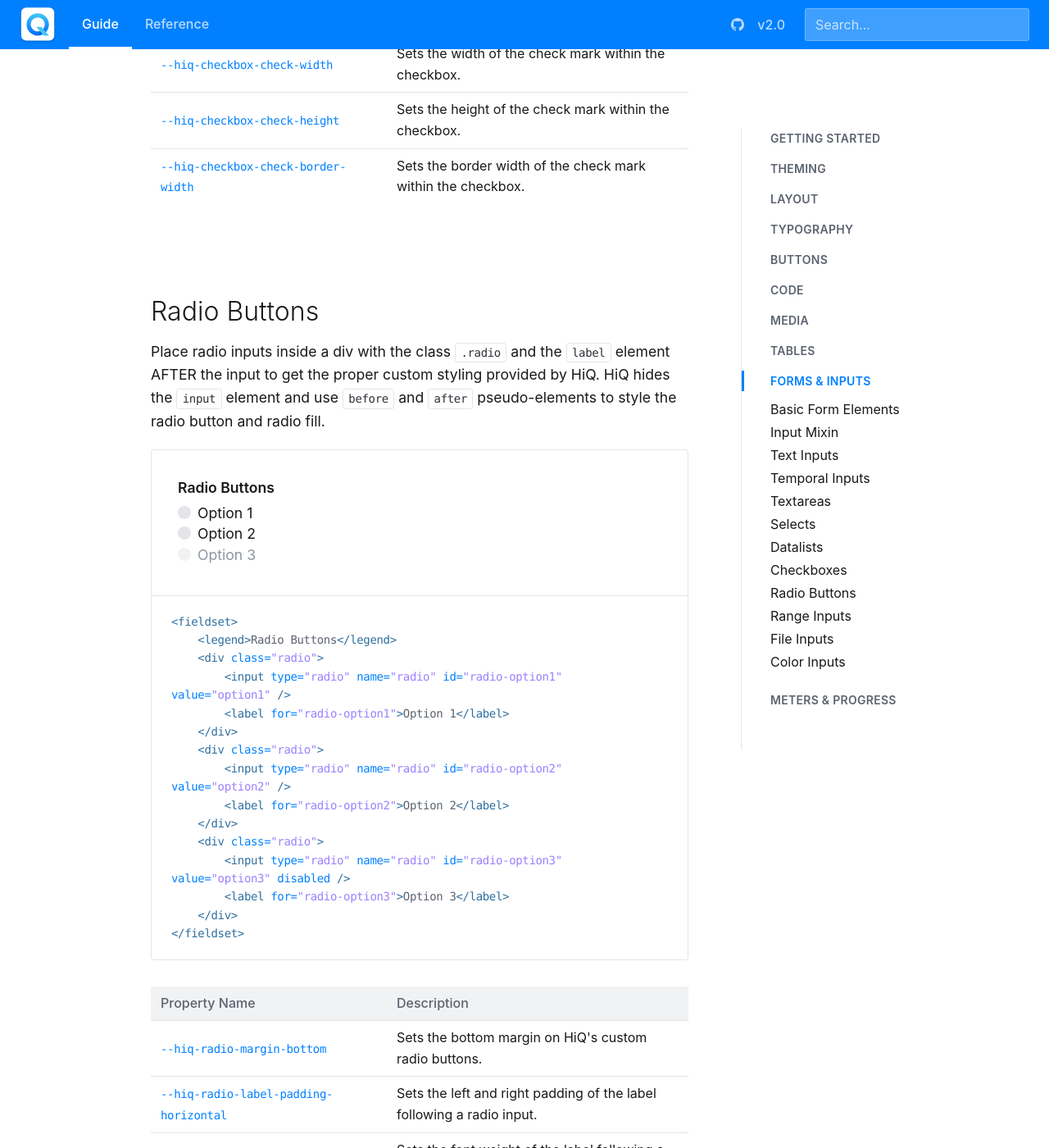
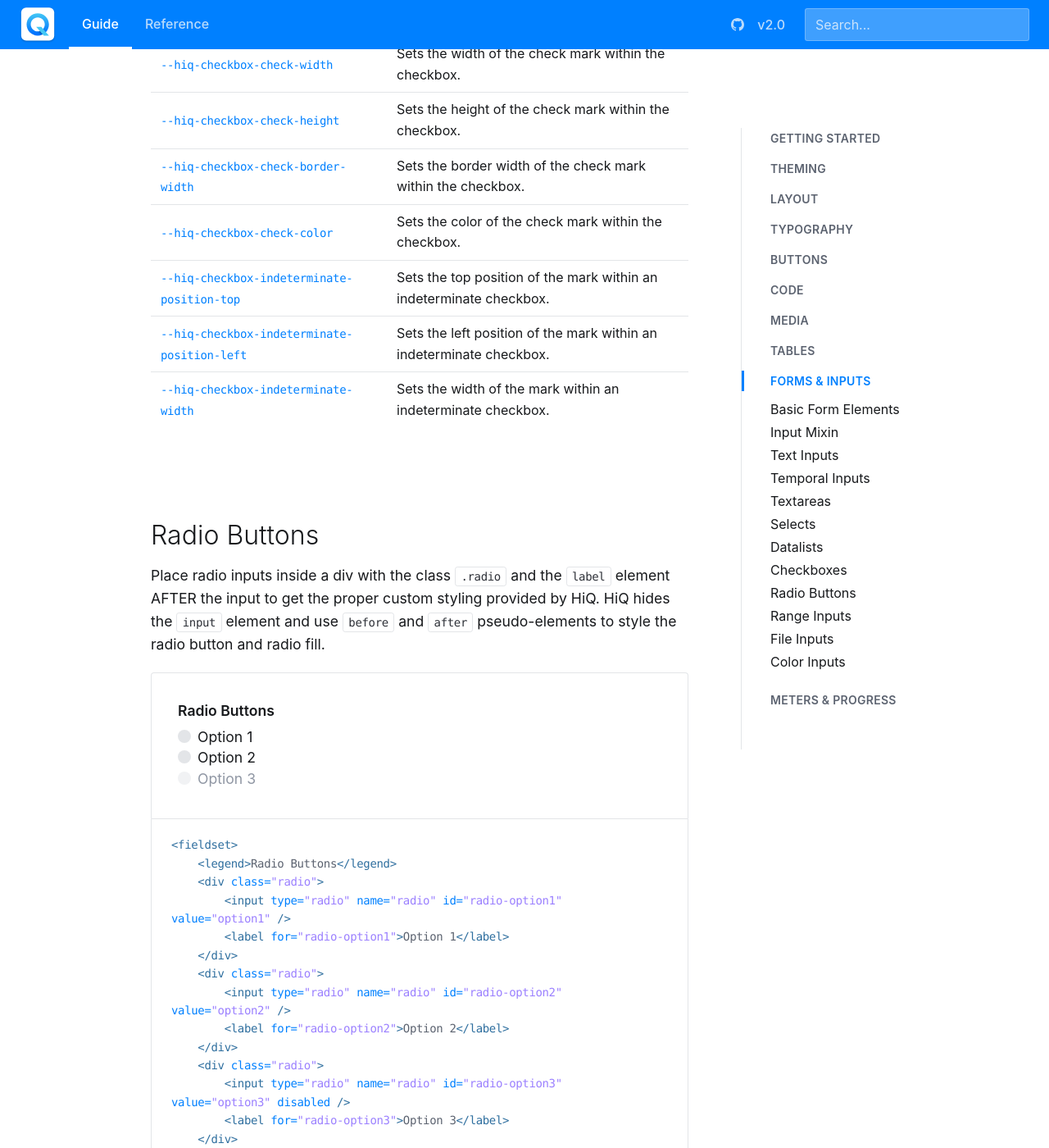
Before and after one commit to jonathanharrell/hiq, a Jekyll site: the page docs/guide/forms-inputs/index.html, which Jekyll copies as it is, in a window 1280 px wide and 1400 px high, scrolled down 10130 px. Shown: the whole window at 82% size. Built offline with Jekyll 4.4.1, drawn with Linux system fonts in a browser that asks for light colours; comment, search, counter and statistics services are not loaded.

Commit message:
fix: adding variables for indeterminate checkbox so it is customizable

```diff
--- a/assets/build/docs.css
+++ b/assets/build/docs.css
@@ -897,9 +897,9 @@
 .checkbox input[type='checkbox']:indeterminate + label::after{
   display:block;
   position:absolute;
-  top:0.45rem;
-  left:0.3rem;
-  width:calc(var(--hiq-checkbox-width, 1rem) - 0.5rem);
+  top:var(--hiq-checkbox-indeterminate-position-top, 0.45rem);
+  left:var(--hiq-checkbox-indeterminate-position-left, 0.3rem);
+  width:var(--hiq-checkbox-indeterminate-width, 0.5rem);
   height:var(--hiq-checkbox-check-border-width, 2px);
   background-color:var(--hiq-checkbox-check-color, white);
   content:'';
--- a/docs/guide/forms-inputs/index.html
+++ b/docs/guide/forms-inputs/index.html
@@ -625,6 +625,18 @@
                 </tr><tr>
                     <td class="name"><code>--hiq-checkbox-check-border-width</code></td>
                     <td>Sets the border width of the check mark within the checkbox.</td>
+                </tr><tr>
+                    <td class="name"><code>--hiq-checkbox-check-color</code></td>
+                    <td>Sets the color of the check mark within the checkbox.</td>
+                </tr><tr>
+                    <td class="name"><code>--hiq-checkbox-indeterminate-position-top</code></td>
+                    <td>Sets the top position of the mark within an indeterminate checkbox.</td>
+                </tr><tr>
+                    <td class="name"><code>--hiq-checkbox-indeterminate-position-left</code></td>
+                    <td>Sets the left position of the mark within an indeterminate checkbox.</td>
+                </tr><tr>
+                    <td class="name"><code>--hiq-checkbox-indeterminate-width</code></td>
+                    <td>Sets the width of the mark within an indeterminate checkbox.</td>
                 </tr></tbody>
 </table>
 
--- a/docs/pcss/variables.pcss
+++ b/docs/pcss/variables.pcss
@@ -276,6 +276,10 @@
   --hiq-checkbox-check-width: 0.25rem;
   --hiq-checkbox-check-height: 0.5rem;
   --hiq-checkbox-check-border-width: 2px;
+  --hiq-checkbox-check-color: white;
+  --hiq-checkbox-indeterminate-position-top: 0.45rem;
+  --hiq-checkbox-indeterminate-position-left: 0.3rem;
+  --hiq-checkbox-indeterminate-width: 0.5rem;
 
   /* radio buttons */
   --hiq-radio-margin-bottom: 0.5rem;
--- a/docs/sitemap.xml
+++ b/docs/sitemap.xml
@@ -44,6 +44,6 @@
 </url>
 <url>
 <loc>http://localhost:4000/hiq/kitchen-sink.html</loc>
-<lastmod>2017-12-22T12:17:28-06:00</lastmod>
+<lastmod>2017-12-28T09:40:35-06:00</lastmod>
 </url>
 </urlset>
--- a/package.json
+++ b/package.json
@@ -1,6 +1,6 @@
 {
     "name": "hiq",
-    "version": "2.2.0-beta",
+    "version": "2.2.1-beta",
     "description": "A lightweight, progressive, high-IQ PostCSS framework.",
     "main": "css/hiq.pcss",
     "scripts": {
--- a/pcss/elements/forms/checkboxes.pcss
+++ b/pcss/elements/forms/checkboxes.pcss
@@ -66,9 +66,9 @@
     &:indeterminate + label::after {
       display: block;
       position: absolute;
-      top: 0.45rem;
-      left: 0.3rem;
-      width: calc(var(--hiq-checkbox-width, 1rem) - 0.5rem);
+      top: var(--hiq-checkbox-indeterminate-position-top, 0.45rem);
+      left: var(--hiq-checkbox-indeterminate-position-left, 0.3rem);
+      width: var(--hiq-checkbox-indeterminate-width, 0.5rem);
       height: var(--hiq-checkbox-check-border-width, 2px);
       background-color: var(--hiq-checkbox-check-color, white);
       content: '';
--- a/pcss/variables.pcss
+++ b/pcss/variables.pcss
@@ -277,6 +277,9 @@
   --hiq-checkbox-check-height: 0.5rem;
   --hiq-checkbox-check-border-width: 2px;
   --hiq-checkbox-check-color: white;
+  --hiq-checkbox-indeterminate-position-top: 0.45rem;
+  --hiq-checkbox-indeterminate-position-left: 0.3rem;
+  --hiq-checkbox-indeterminate-width: 0.5rem;
 
   /* radio buttons */
   --hiq-radio-margin-bottom: 0.5rem;
```
Also changed, not shown: _data/custom-properties.yml (+17 -1 lines), docs/assets/build/docs.css (+21 -4 lines), docs/kitchen-sink.html (+8 -1 lines), docs/pcss/elements/forms/checkboxes.pcss (+13 -2 lines), docs/reference/custom-properties/index.html (+12 -0 lines), assets/build/docs.min.css, docs/assets/build/docs.min.css.
